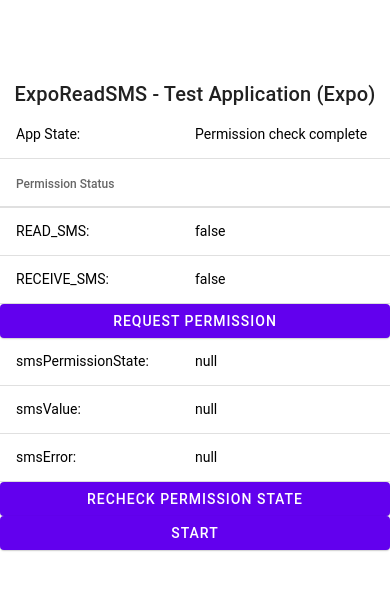
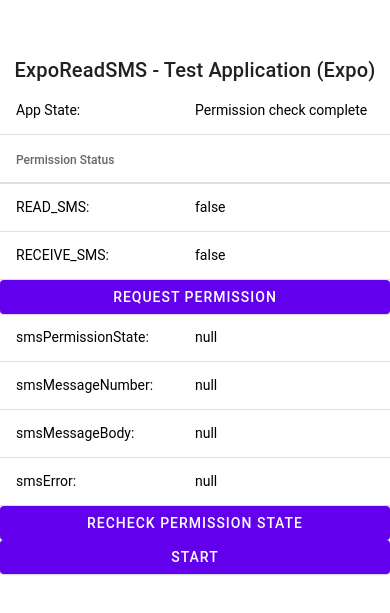
Before and after one commit to maniac-tech/ExpoReadSMS-TestApp, a React Native app: screen / in a window 390 px wide. Shown: the part 109-722 px from the top of the page. Built offline with nearby package versions, Linux system fonts and the light colour scheme.

Commit message:
Update the UI and hooks to consume smsMessageBody and smsMessageNumber

```diff
--- a/App.js
+++ b/App.js
@@ -59,7 +59,8 @@ export default function App() {
     requestReadSMSPermission,
     smsPermissionState,
     successCallbackStatus,
-    smsValue,
+    smsMessageBody,
+    smsMessageNumber,
     smsError,
   } = useApp();
 
@@ -90,9 +91,15 @@ export default function App() {
           </DataTable.Row>
           <DataTable.Row>
             <DataTable.Cell>
-              <Text>smsValue:</Text>
+              <Text>smsMessageNumber:</Text>
             </DataTable.Cell>
-            <DataTable.Cell>{smsValue + "" || "null"}</DataTable.Cell>
+            <DataTable.Cell>{smsMessageNumber + "" || "null"}</DataTable.Cell>
+          </DataTable.Row>
+          <DataTable.Row>
+            <DataTable.Cell>
+              <Text>smsMessageBody:</Text>
+            </DataTable.Cell>
+            <DataTable.Cell>{smsMessageBody + "" || "null"}</DataTable.Cell>
           </DataTable.Row>
           <DataTable.Row>
             <DataTable.Cell>
--- a/useApp.js
+++ b/useApp.js
@@ -13,7 +13,9 @@ const useApp = () => {
   const [smsPermissionState, setSmsPermissionState] = useState(null);
   const [successCallbackStatus, setSuccessCallbackStatus] = useState(null);
   const [errorCallbackStatus, setErrorCallbackStatus] = useState(null);
-  const [smsValue, setSmsValue] = useState(null);
+  const [smsMessageData, setSmsMessageData] = useState(null);
+  const [smsMessageNumber, setSmsMessageNumber] = useState(null);
+  const [smsMessageBody, setSmsMessageBody] = useState(null);
   const [smsError, setSMSError] = useState(null);
 
   const buttonClickHandler = () => {
@@ -25,10 +27,10 @@ const useApp = () => {
 
     if (status === "Start Read SMS successfully") {
       setSuccessCallbackStatus("Start Read SMS successfully");
-      setSmsValue(sms);
+      setSmsMessageData(sms);
     } else if (status === "success") {
       setSuccessCallbackStatus("just success");
-      setSmsValue(sms);
+      setSmsMessageData(sms);
     } else {
       setSuccessCallbackStatus("Error in success callback");
       setSMSError(error);
@@ -54,6 +56,21 @@ const useApp = () => {
   };
 
   useEffect(() => {
+    const tempArray = smsMessageData?.substring("1", smsMessageData.length - 1).split(",");
+
+    if (smsMessageData) {
+      const messageOriginatingAdd = tempArray[0];
+      const messageBody = tempArray[1];
+
+      setSmsMessageBody(messageBody);
+      setSmsMessageNumber(messageOriginatingAdd);
+    } else {
+      setSmsMessageBody(null);
+      setSmsMessageNumber(null);
+    }
+  }, [smsMessageData]);
+
+  useEffect(() => {
     console.log("requestReadSMSPermission:", requestReadSMSPermission);
     setAppState("init");
     checkPermissions();
@@ -74,7 +91,8 @@ const useApp = () => {
     requestReadSMSPermission,
     smsPermissionState,
     successCallbackStatus,
-    smsValue,
+    smsMessageBody,
+    smsMessageNumber,
     smsError,
   };
 };
```
